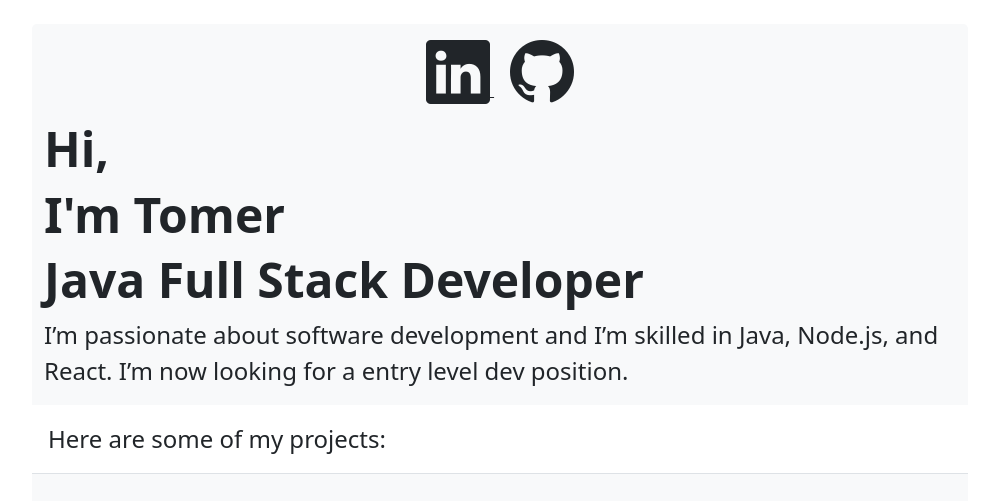
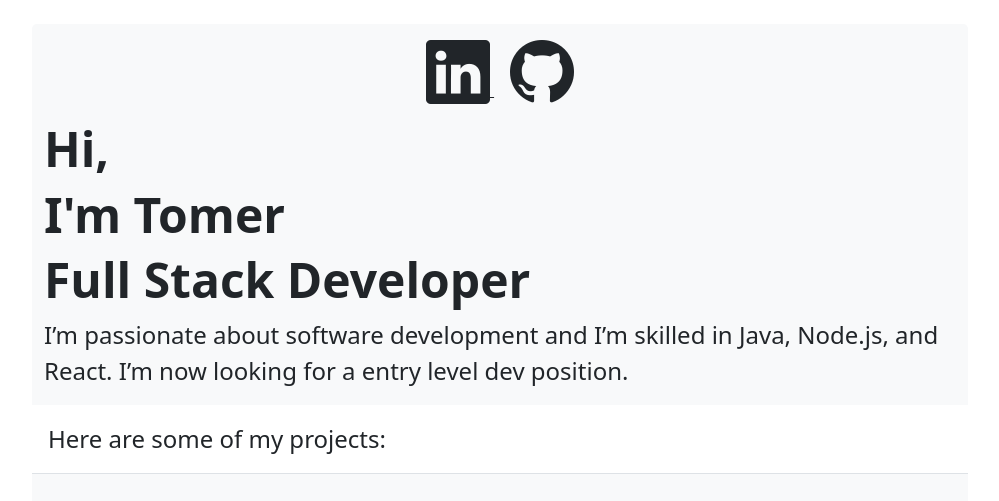
Before and after one commit to TA-CodeProjects/portfolio, a plain HTML site: page index.html in a window 1280 px wide. Shown: the top 501 px of the page, without its empty margins (140-1139 px from the left). Drawn offline with nearby package versions, Linux system fonts and the light colour scheme.

Commit message:
text change

```diff
--- a/index.html
+++ b/index.html
@@ -27,7 +27,7 @@
             <div class="container-fluid">
                 <h1 class="display-5 fw-bold">Hi,</h1>
                 <h1 class="display-5 fw-bold">I'm Tomer </h1>
-                <h1 class="display-5 fw-bold">Java Full Stack Developer</h1>
+                <h1 class="display-5 fw-bold">Full Stack Developer</h1>
                 <p class="fs-4">I’m passionate about software development and I’m skilled in Java, Node.js, and React. I’m now looking
                     for a entry level dev position.</p>
             </div>
```
